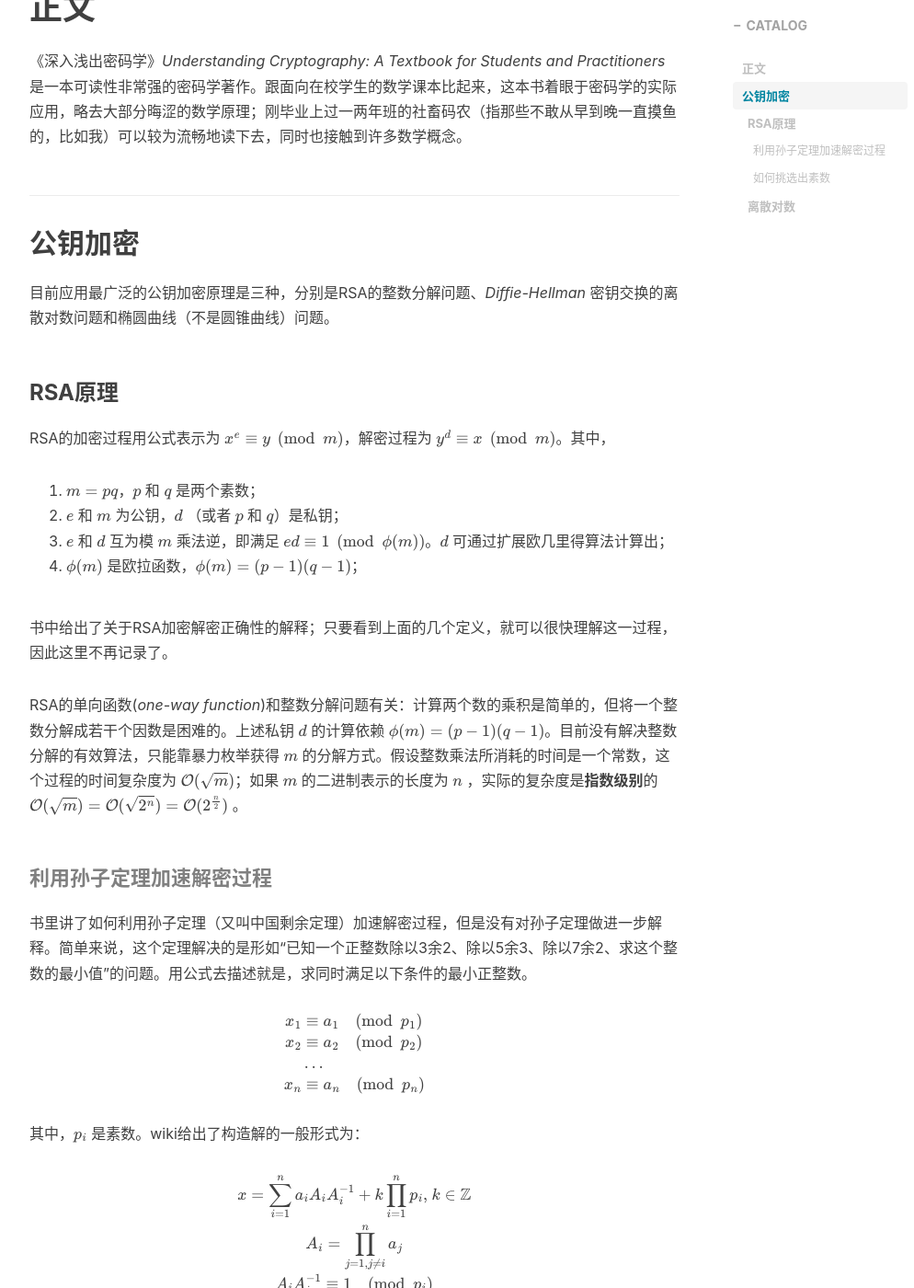
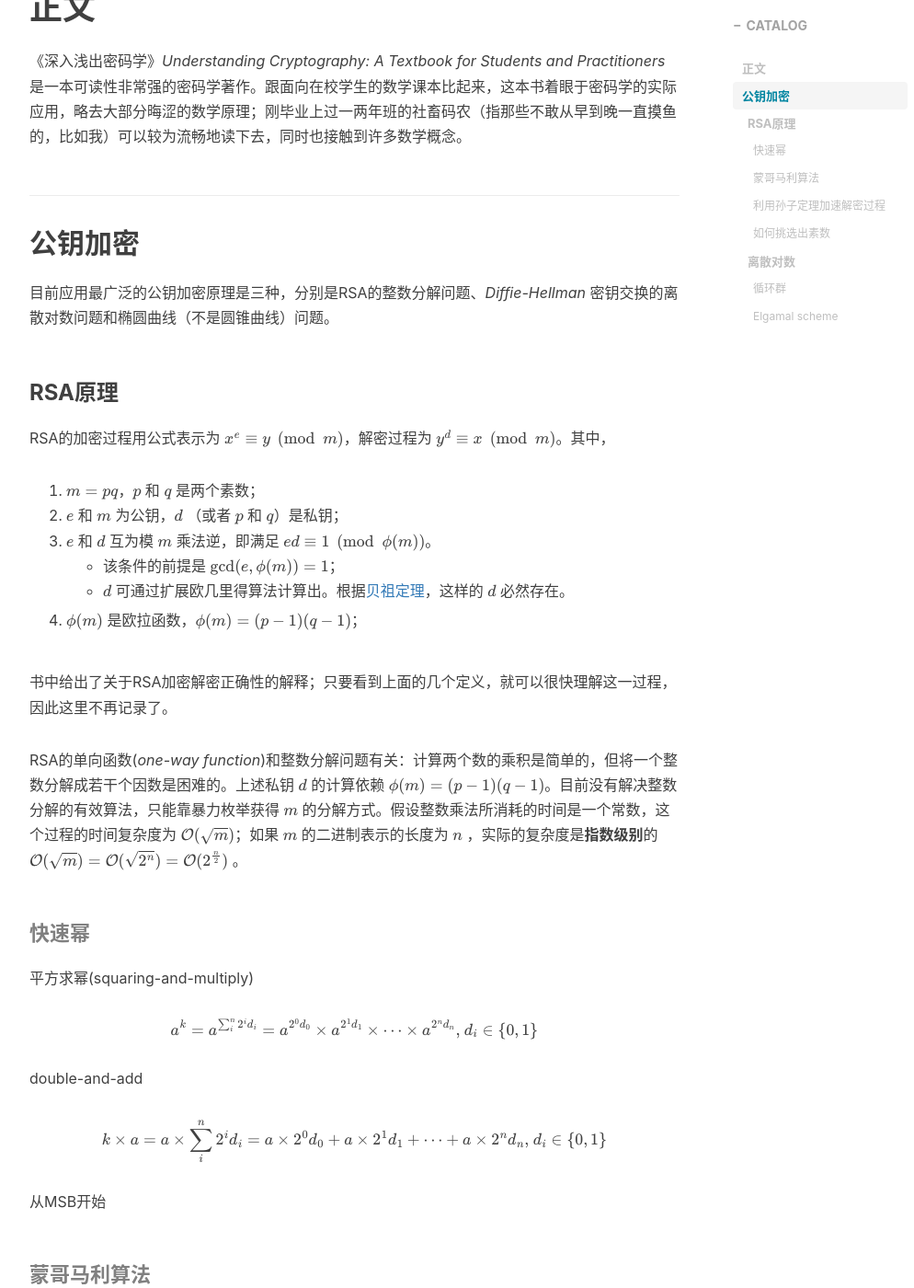
Before and after one commit to kayoch1n/kayoch1n.github.io, a Jekyll site: the page built from _posts/2021-05-02-crypto-math.markdown, in a window 1280 px wide and 1400 px high, scrolled down 604 px. Shown: the whole window at 92% size, without its empty margins (233-1227 px from the left). Built offline with Jekyll 4.4.1, drawn with Linux system fonts in a browser that asks for light colours; nearby versions of some CDN libraries; formulas are drawn with MathJax 3; comment, search, counter and statistics services are not loaded; some of the changed text lies outside the part shown.

Commit message:
Fix _posts/2021-05-02-crypto-math.markdown

```diff
--- a/_posts/2021-05-02-crypto-math.markdown
+++ b/_posts/2021-05-02-crypto-math.markdown
@@ -32,12 +32,32 @@
 RSA的加密过程用公式表示为 $ x^e \equiv y \pmod m $，解密过程为 $ y^d \equiv x \pmod m$。其中，
 1. $m=pq$，$p$ 和 $q$ 是两个素数；
 2. $e$ 和 $m$ 为公钥，$d$ （或者 $p$ 和 $q$）是私钥；
-3. $e$ 和 $d$ 互为模 $m$ 乘法逆，即满足 $ ed \equiv 1 \pmod {\phi(m)}$。$d$ 可通过扩展欧几里得算法计算出；
+3. $e$ 和 $d$ 互为模 $m$ 乘法逆，即满足 $ ed \equiv 1 \pmod {\phi(m)}$。
+    - 该条件的前提是 $\gcd(e, \phi(m))=1$；
+    - $d$ 可通过扩展欧几里得算法计算出。根据[贝祖定理](https://zh.wikipedia.org/wiki/%E8%B2%9D%E7%A5%96%E7%AD%89%E5%BC%8F)，这样的 $d$ 必然存在。
 4. $\phi(m)$ 是欧拉函数，$\phi(m)=(p-1)(q-1)$；
 
 书中给出了关于RSA加密解密正确性的解释；只要看到上面的几个定义，就可以很快理解这一过程，因此这里不再记录了。
 
 RSA的单向函数(_one-way function_)和整数分解问题有关：计算两个数的乘积是简单的，但将一个整数分解成若干个因数是困难的。上述私钥 $d$ 的计算依赖 $\phi(m)=(p-1)(q-1)$。目前没有解决整数分解的有效算法，只能靠暴力枚举获得 $m$ 的分解方式。假设整数乘法所消耗的时间是一个常数，这个过程的时间复杂度为 $\mathcal{O}(\sqrt {m})$；如果 $m$ 的二进制表示的长度为 $n$ ，实际的复杂度是**指数级别**的 $\mathcal{O}(\sqrt m)=\mathcal{O}(\sqrt {2^n})=\mathcal{O}(2^{\frac{n}{2}})$ 。
+
+#### 快速幂
+
+平方求幂(squaring-and-multiply)
+
+$$
+a^{k}=a^{\sum_{i}^{n}{2^id_i}}=a^{2^0d_0}\times a^{2^1d_1}\times\dots\times a^{2^n d_n}\text{, } d_i\in \{0, 1\}
+$$
+
+double-and-add
+
+$$
+k\times a=a\times\sum_{i}^{n}{2^id_i}=a\times{2^0d_0}+ a\times{2^1d_1}+\dots+a\times{2^n d_n}\text{, } d_i\in \{0, 1\}
+$$
+
+从MSB开始
+
+#### 蒙哥马利算法
 
 #### 利用孙子定理加速解密过程
 
@@ -80,7 +100,7 @@
 $$
 \begin{aligned}
 y^{d} \equiv y^{d_p+t\phi(p)} \equiv y^{d_p} \pmod p
-\end{aligned} \blacksquare
+\end{aligned}
 $$
 
 
@@ -114,3 +134,18 @@
 ### 离散对数
 
 像我这种非数学专业的本科菜鸡，在学校的时候是不会自觉接触跟数论有关的知识的（理直气壮）。
+
+$$
+\begin{aligned}
+\alpha^{x}&\equiv \beta  &\pmod p \\
+x&\equiv \log_{\alpha}{\beta} &\pmod p
+\end{aligned}
+$$
+
+#### 循环群
+
+由生成元的定义可知，这个解必然存在
+
+#### Elgamal scheme
+
+nondeterministic
```
